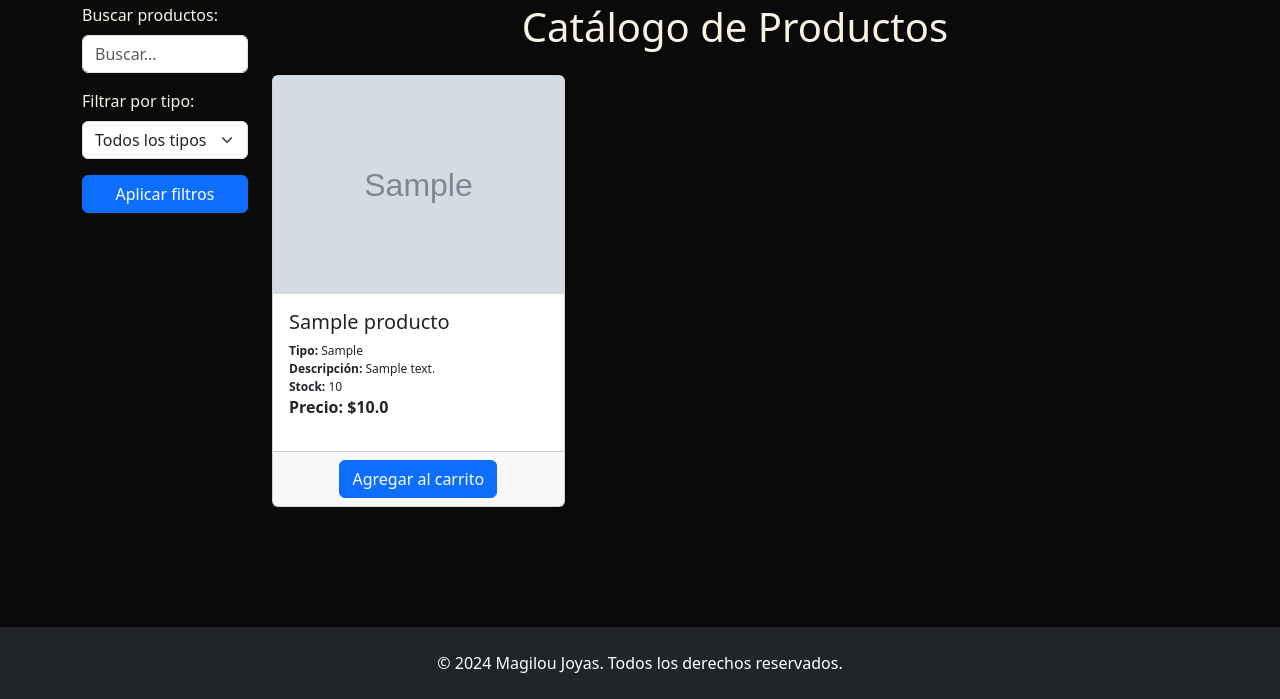
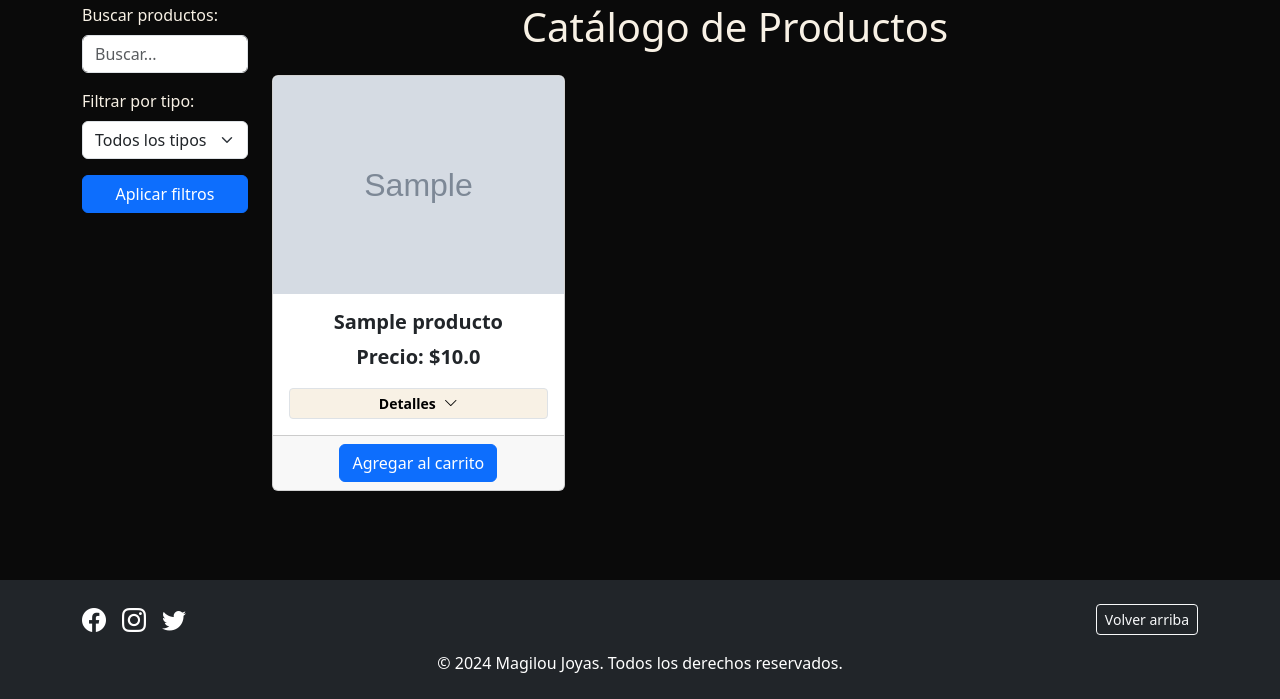
Before and after one commit to KevinArayaCortes/Magilou, a Django app: page /catalogo/ in a window 1280 px wide. Shown: the part 101-800 px from the top of the page. Run offline with Django 3.2, Linux system fonts and the light colour scheme; tables that the repository leaves empty hold one stand-in row (values such as "Sample post"); grey boxes marked "Sample" are stand-in pictures.

Commit message:
modificacion de catalogo

```diff
--- a/AppMagilou/views.py
+++ b/AppMagilou/views.py
@@ -158,44 +158,18 @@ def mostrar_carrito(request):
 @csrf_exempt
 def eliminar_carrito(request):
     if request.method == "POST":
-        # Obtener el ID del usuario desde la sesión
-        usuario_id = request.session.get('usuario_id')
-        if not usuario_id:
-            return JsonResponse({"error": "Usuario no autenticado"}, status=401)
+        producto_id = request.POST.get("id_producto")
+        carro_id = request.POST.get("id_carro")
 
-        # Parsear los datos enviados
-        data = json.loads(request.body)
-        producto_id = data.get("producto_id")
+        if not producto_id or not carro_id:
+            return JsonResponse({"error": "ID de producto o carro no proporcionado"}, status=400)
 
-        # Validar si el producto existe en el carrito del usuario
         try:
-            carrito = CarroDeCompras.objects.get(id_usuario_id=usuario_id, estado="pendiente")
-            carro_producto = CarroProducto.objects.get(id_carro=carrito, id_producto_id=producto_id)
-        except (CarroDeCompras.DoesNotExist, CarroProducto.DoesNotExist):
+            # Buscar el registro del producto en el carrito
+            carro_producto = CarroProducto.objects.get(id_producto=producto_id, id_carro=carro_id)
+            carro_producto.delete()
+            return JsonResponse({"message": "Producto eliminado correctamente"})
+        except CarroProducto.DoesNotExist:
             return JsonResponse({"error": "Producto no encontrado en el carrito"}, status=404)
 
-        # Restar cantidad o eliminar producto
-        if carro_producto.cantidad_producto > 1:
-            carro_producto.cantidad_producto -= 1
-            carro_producto.save()
-        else:
-            carro_producto.delete()
-
-        # Actualizar el carrito
-        carrito.cantidad_productos -= 1
-        carrito.precio_total -= carro_producto.id_producto.precio_producto
-        carrito.save()
-
-        # Preparar datos del carrito para la respuesta
-        carrito_productos = CarroProducto.objects.filter(id_carro=carrito).select_related("id_producto")
-        productos = [
-            {
-                "nombre": cp.id_producto.nombre_producto,
-                "precio": cp.id_producto.precio_producto,
-                "cantidad": cp.cantidad_producto
-            }
-            for cp in carrito_productos
-        ]
-
-        return JsonResponse({"carrito": productos, "total": carrito.precio_total})
     return JsonResponse({"error": "Método no permitido"}, status=405)
--- a/magilou/urls.py
+++ b/magilou/urls.py
@@ -23,6 +23,6 @@ urlpatterns = [
     path('car/', views.car),
     path('catalogo/', views.catalogo),
     path("agregar_carrito/", views.agregar_carrito),
-    path('eliminar_carrito/', views.eliminar_carrito),
+    path("eliminar_carrito/", views.eliminar_carrito, name="eliminar_carrito"),
     path('mostrar_carrito/', views.mostrar_carrito),
 ]
--- a/static/styles/stCatalogo.css
+++ b/static/styles/stCatalogo.css
@@ -39,3 +39,46 @@ main {
 .offcanvas-title, .form-label{
     color: #F8F1E5;
 }
+
+/* Ajustar el footer */
+
+  /* Ajustes para las tarjetas */
+.card-title {
+    font-weight: bold;
+    font-size: 1.25rem;
+}
+
+.collapse {
+    transition: all 0.3s ease-in-out;
+}
+
+.collapse p {
+    margin-bottom: 0.5rem;
+}
+
+.btn-light {
+    display: flex;
+    justify-content: center;
+    align-items: center;
+    gap: 0.5rem;
+    color: #000;
+    font-weight: bold;
+    border-color: #ddd;
+}
+
+.btn-light i {
+    transition: transform 0.3s ease;
+}
+
+.btn-light[aria-expanded="true"] i {
+    transform: rotate(180deg);
+}
+
+.card {
+    height: 100%; /* Fuerza la altura completa */
+}
+
+.collapse {
+    max-height: 100px; /* Limita la altura máxima del contenido expandido */
+    overflow-y: auto; /* Habilita el desplazamiento si el contenido es muy largo */
+}
--- a/templates/catalogo.html
+++ b/templates/catalogo.html
@@ -63,7 +63,7 @@
     </div>
   </div>
 
-  <div class="container my-5">
+  <div class="container my-5 flex-grow-1">
     <div class="row">
       <!-- Sidebar de filtros -->
       <div class="col-md-2">
@@ -92,7 +92,7 @@
         <div class="row row-cols-1 row-cols-md-3 g-4">
           {% for p in producto %}
           <div class="col">
-            <div class="card h-100">
+            <div class="card h-100 text-center">
               {% if p.imagen_producto %}
               <img src="{{ p.imagen_producto.url }}" class="card-img-top" alt="{{ p.nombre_producto }}">
               {% else %}
@@ -101,12 +101,21 @@
 
               <div class="card-body">
                 <h5 class="card-title">{{ p.nombre_producto }}</h5>
-                <p class="card-text">
-                  <strong>Tipo:</strong> {{ p.tipo_producto }}<br>
-                  <strong>Descripción:</strong> {{ p.descripcion_producto }}<br>
-                  <strong>Stock:</strong> {{ p.stock_producto }}
-                </p>
-                <p class="fw-bold">Precio: ${{ p.precio_producto }}</p>
+                <p class="fw-bold fs-5">Precio: ${{ p.precio_producto }}</p>
+                <button class="btn btn-light btn-sm border w-100"
+                  type="button"
+                  data-bs-toggle="collapse"
+                  data-bs-target="#detalle-{{ p.id_producto }}"
+                  aria-expanded="false"
+                  aria-controls="detalle-{{ p.id_producto }}"
+                  style="background-color: #F8F1E5;">
+                  <span>Detalles</span> <i class="bi bi-chevron-down"></i>
+                </button>
+                <div class="collapse mt-3 text-start small" id="detalle-{{ p.id_producto }}">
+                  <p><strong>Descripción:</strong> {{ p.descripcion_producto }}</p>
+                  <p><strong>Tipo:</strong> {{ p.tipo_producto }}</p>
+                  <p><strong>Stock:</strong> {{ p.stock_producto }}</p>
+                </div>
               </div>
               <div class="card-footer text-center">
                 <button class="btn btn-primary agregar-carrito" data-id="{{ p.id_producto }}">
@@ -128,92 +137,25 @@
 
   <!-- Footer -->
   <footer class="bg-dark text-white py-4 mt-auto">
-    <div class="container text-center">
-      <p class="mb-0">© 2024 Magilou Joyas. Todos los derechos reservados.</p>
+    <div class="container">
+      <div class="d-flex justify-content-between align-items-center">
+        <div class="d-flex gap-3">
+          <a href="https://www.facebook.com" target="_blank" class="text-white">
+            <i class="bi bi-facebook fs-4"></i>
+          </a>
+          <a href="https://www.instagram.com" target="_blank" class="text-white">
+            <i class="bi bi-instagram fs-4"></i>
+          </a>
+          <a href="https://www.twitter.com" target="_blank" class="text-white">
+            <i class="bi bi-twitter fs-4"></i>
+          </a>
+        </div>
+        <a href="#" class="btn btn-outline-light btn-sm">Volver arriba</a>
+      </div>
+      <div class="text-center mt-3">
+        <p class="mb-0">© 2024 Magilou Joyas. Todos los derechos reservados.</p>
+      </div>
     </div>
   </footer>
-
-  <!-- Script -->
-  <script>
-    document.addEventListener("DOMContentLoaded", () => {
-        const botonesAgregar = document.querySelectorAll(".agregar-carrito");
-        const listaCarrito = document.getElementById("carrito-lista");
-        const totalCarrito = document.getElementById("carrito-total");
-
-        // Agregar producto al carrito
-        botonesAgregar.forEach(boton => {
-            boton.addEventListener("click", async (e) => {
-                const productoId = e.target.getAttribute("data-id");
-
-                try {
-                    const response = await fetch("/agregar_carrito/", {
-                        method: "POST",
-                        headers: {
-                            "Content-Type": "application/json",
-                            "X-CSRFToken": "{{ csrf_token }}"
-                        },
-                        body: JSON.stringify({ producto_id: productoId })
-                    });
-
-                    if (response.ok) {
-                        const data = await response.json();
-                        actualizarCarrito(data.carrito, data.total);
-                    } else {
-                        console.error("Error al agregar producto:", await response.text());
-                        alert("Error al agregar el producto al carrito.");
-                    }
-                } catch (error) {
-                    console.error("Error:", error);
-                    alert("Error al agregar el producto al carrito.");
-                }
-            });
-        });
-
-        // Eliminar producto del carrito
-        async function eliminarProducto(productoId) {
-            try {
-                const response = await fetch("/eliminar_carrito/", {
-                    method: "POST",
-                    headers: {
-                        "Content-Type": "application/json",
-                        "X-CSRFToken": "{{ csrf_token }}"
-                    },
-                    body: JSON.stringify({ producto_id: productoId })
-                });
-
-                if (response.ok) {
-                    const data = await response.json();
-                    actualizarCarrito(data.carrito, data.total);
-                } else {
-                    console.error("Error al eliminar producto:", await response.text());
-                    alert("Error al eliminar el producto del carrito.");
-                }
-            } catch (error) {
-                console.error("Error:", error);
-                alert("Error al eliminar el producto del carrito.");
-            }
-        }
-
-        // Actualizar carrito en la interfaz
-        function actualizarCarrito(carrito, total) {
-            listaCarrito.innerHTML = "";
-
-            carrito.forEach(item => {
-                const li = document.createElement("li");
-                li.textContent = `${item.nombre} - $${item.precio} x ${item.cantidad}`;
-
-                const botonEliminar = document.createElement("button");
-                botonEliminar.textContent = "Eliminar";
-                botonEliminar.className = "btn btn-danger btn-sm ms-2";
-                botonEliminar.onclick = () => eliminarProducto(item.producto_id || item.id);
-                li.appendChild(botonEliminar);
-
-                listaCarrito.appendChild(li);
-            });
-
-            totalCarrito.textContent = `Total: $${total}`;
-        }
-    });
-  </script>
 </body>
 </html>
--- a/templates/home.html
+++ b/templates/home.html
@@ -202,6 +202,6 @@
             <p class="mb-0">© 2024 Maiglu Joyas. Todos los derechos reservados.</p>
           </div>
         </div>
-      </footer>
+    </footer>
 </body>
 </html>
```
